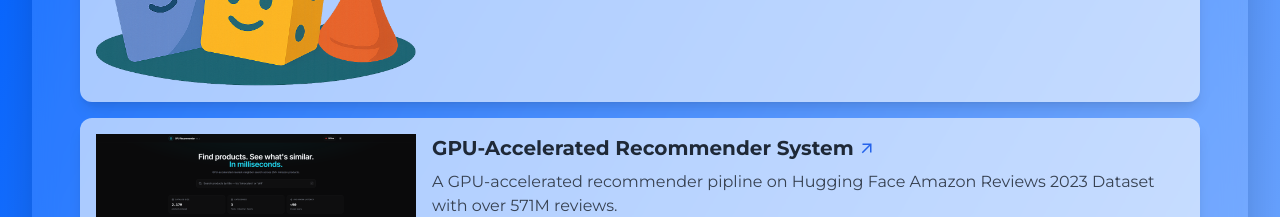
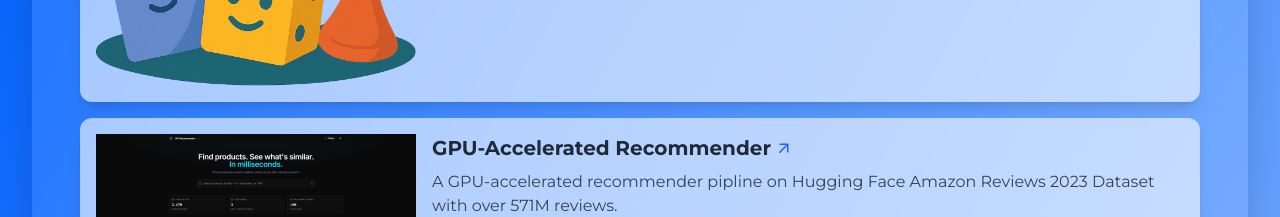
Before and after one commit to Aziiimm/Azim_Portfolio, a React (Create React App) app: page / in a window 1280 px wide. Shown: the part 1860-2077 px from the top of the page. Built offline with nearby package versions, Linux system fonts and the light colour scheme.

Commit message:
updated styling

```diff
--- a/src/components/projects.jsx
+++ b/src/components/projects.jsx
@@ -31,7 +31,7 @@
   {
     img: capstone,
     alt: "GPU-Accelerated Recommender System",
-    title: "GPU-Accelerated Recommender System",
+    title: "GPU-Accelerated Recommender",
     description:
       "A GPU-accelerated recommender pipline on Hugging Face Amazon Reviews 2023 Dataset with over 571M reviews.",
     link: "https://github.com/Aziiimm/capstone",
```
